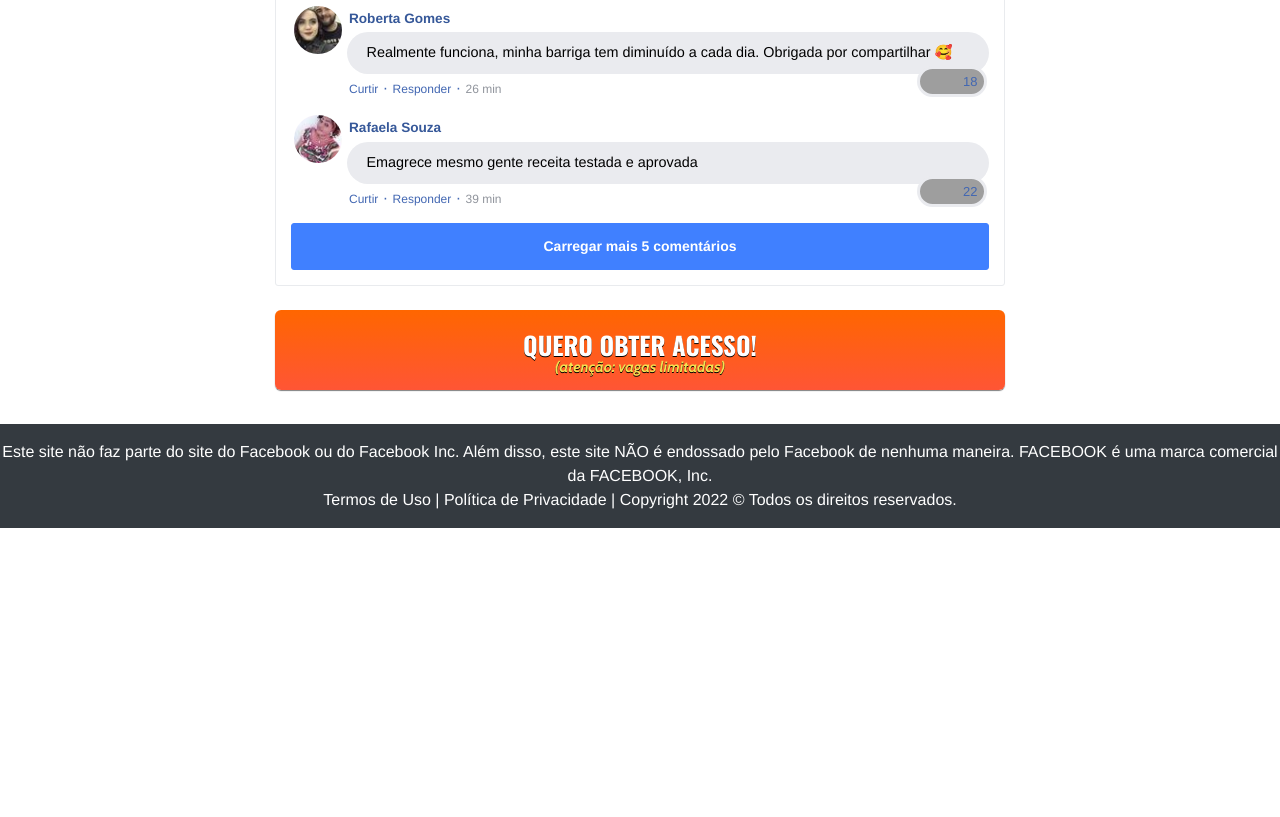
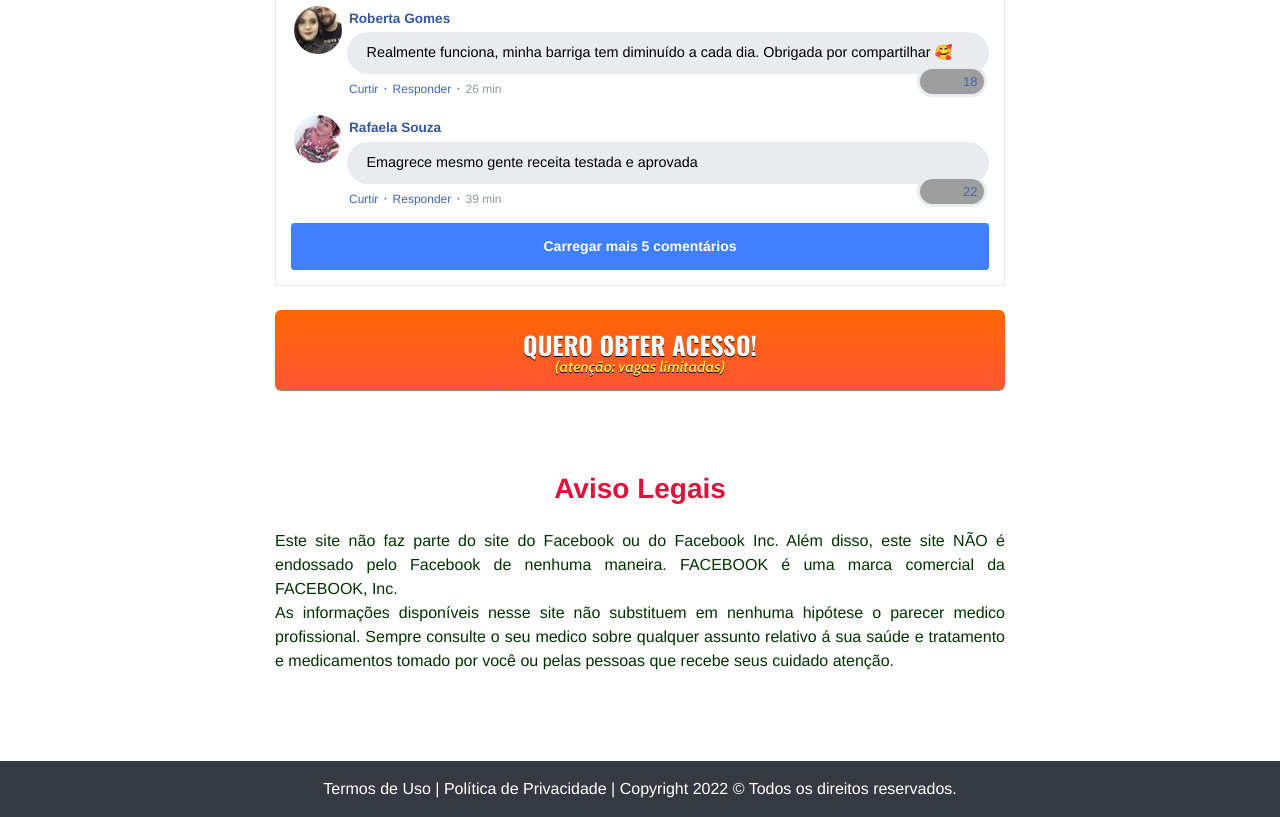
Before and after one commit to Vidasaldavel/formulazerogordura.com, a plain HTML site: page index.html in a window 1280 px wide. Shown: the part 2599-3416 px from the top of the page. Before the commit the page ends 3127 px from the top, so only its background shows below. Drawn offline with nearby package versions, Linux system fonts and the light colour scheme; grey boxes are pictures that could not be loaded.

Commit message:
Add files via upload

```diff
--- a/index.html
+++ b/index.html
@@ -30,6 +30,7 @@
     .style1 {color: #DC143C}
     .style2 {color: #7B68EE}
 .style6 {color: #DC143C; font-size: 36px;}
+    .style7 {color: #003300}
     </style>
     <!-- Meta Pixel Code -->
 <script>
@@ -64,7 +65,8 @@
 </script>
 <noscript><img height="1" width="1" style="display:none"
   src="https://www.facebook.com/tr?id=645816109811180&ev=PageView&noscript=1"
-/></noscript>
+/>
+</noscript>
 <!-- End Meta Pixel Code -->
   </head>
   <body>
@@ -490,12 +492,19 @@
           </div>
         </div>
       </div>
+       <div class="container py-5">
+      <div class="row justify-content-center">
+        <div class="col-lg-8">
+          <h3 align="center" class="my-4 style20 style1"><b>Aviso Legais</b></h3>
+        <div class="text-black">
+          <div align="justify" class="style7">Este site não faz parte do site do Facebook ou do Facebook Inc. Além disso, este site NÃO é endossado pelo Facebook de nenhuma maneira. FACEBOOK é uma marca comercial da FACEBOOK, Inc.          </div>
+          <p align="justify" class="style7">
+          As informações disponíveis nesse site não substituem em nenhuma hipótese o parecer medico profissional. Sempre consulte o seu medico sobre qualquer assunto relativo á sua saúde e tratamento e medicamentos tomado por você ou pelas pessoas que recebe seus cuidado atenção.
+        </div>
     </section>
-
     <footer class="bg-dark py-3 text-center">
-       <div class="text-white">Este site não faz parte do site do Facebook ou do Facebook Inc. Além disso, este site NÃO é endossado pelo Facebook de nenhuma maneira. FACEBOOK é uma marca comercial da FACEBOOK, Inc.
-        </div>
       <div class="text-white"><a href="termos.html" class="text-white">Termos de Uso</a> | <a href="privacidade.html" class="text-white">Política de Privacidade</a> | Copyright 2022 © Todos os direitos reservados.
+      </div>
     </footer>
       <script type="text/javascript">
       setTimeout(() => {document.getElementById("cta1").classList.remove("d-none"); document.getElementById("cta2").classList.remove("d-none")}, 0000000); // temporização da Call to Action (em milissegundos)
```
